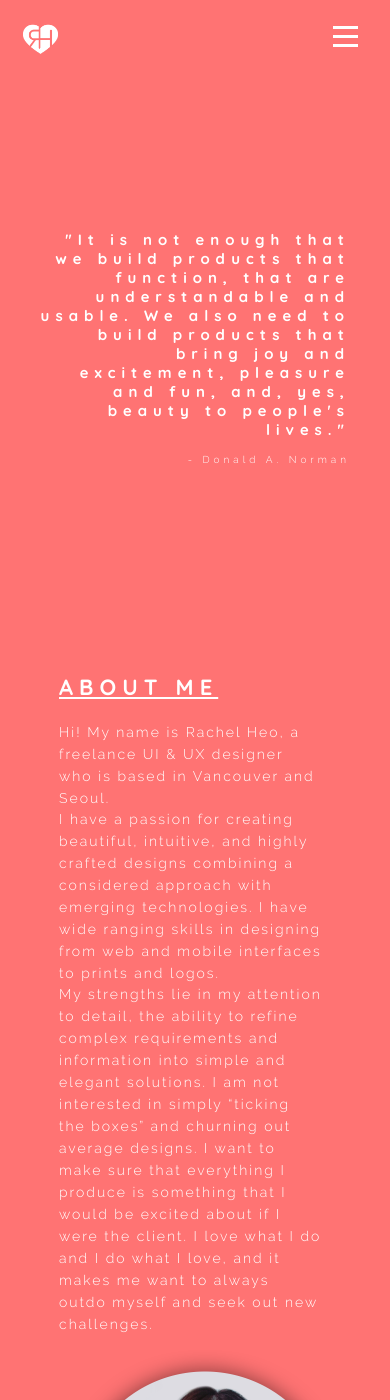
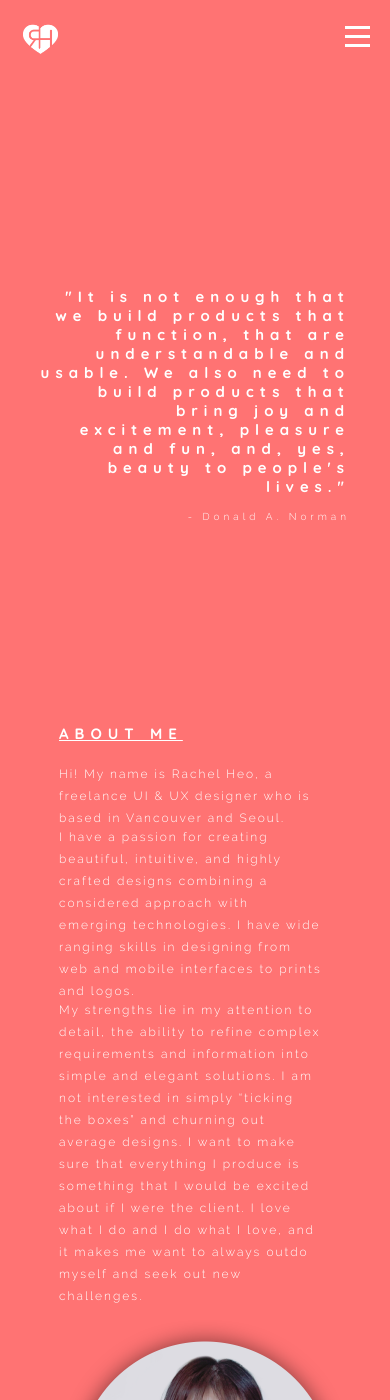
Before and after one commit to rachelheodesign/rachelheodesign.github.io, a Jekyll site: the page built from about.md, in a window 390 px wide and 1400 px high. Built offline with Jekyll 4.4.1, drawn with Linux system fonts in a browser that asks for light colours; nearby versions of some CDN libraries.

Commit message:
Change font sizes for smaller resolutions

```diff
--- a/assets/main.scss
+++ b/assets/main.scss
@@ -92,7 +92,6 @@ body {
       font-family: $base-subheading-font-family;
       color: $text-color;
       font-size: 12px;
-      // margin-left: 580px;
       display: flex;
       justify-content: flex-end;
       @media(max-width: 730px) {
@@ -114,17 +113,10 @@ body {
   margin-right: auto;
   width: 80%;
 
-  .about-heading {
-
-    // margin-left: 20px;
-
-  }
-
   .about-content {
 
     display: flex;
     justify-content: center;
-    // margin-right: 115px;
     margin-left: 20px;
     @media(max-width: 950px) {
       flex-direction: column;
@@ -136,6 +128,11 @@ body {
       font-family: $base-font-family;
       letter-spacing: 6px;
       margin-bottom: 35px;
+
+        @media(max-width: 730px) {
+          font-size: 15px;
+        }
+
     }
 
     .text {
@@ -155,9 +152,13 @@ body {
         margin-top: -15px;
         line-height: 22px;
         width: 600px;
+        @media(max-width: 730px) {
+          font-size: 13px;
+        }
+
         @media(max-width: 650px) {
           width: 90%;
-          font-size: 14px;
+          font-size: 12px;
         }
       }
 
@@ -166,8 +167,6 @@ body {
     .profile-image {
 
       align-self: center;
-      // margin-right: 39px;
-      // margin-top: -9px;
 
       img {
         height: 300px;
@@ -183,7 +182,6 @@ body {
 .services-container {
 
   margin-top: 150px;
-  // margin-left: 284px;
 
   font-family: $base-subheading-font-family;
   color: $text-color;
@@ -191,7 +189,7 @@ body {
   letter-spacing: 2px;
 
   .services-heading {
-    // margin-left: -5px;
+
     font-family: $base-font-family;
     color: $text-color;
     text-decoration: underline;
@@ -199,6 +197,10 @@ body {
     h2 {
       font-size: 22px;
       letter-spacing: 6px;
+
+      @media(max-width: 650px) {
+        font-size: 15px;
+      }
     }
   }
 
@@ -220,6 +222,7 @@ body {
     width: 50%;
     font-size: 15px;
     @media(max-width: 650px) {
+      font-size: 12px;
       width: 100%;
     }
   }
@@ -233,8 +236,6 @@ body {
 
   .design-pair {
     display: flex;
-    // justify-content: center;
-    // margin-left: -228px;
     margin-bottom: 75px;
     font-size: 15px;
     @media(max-width: 650px) {
@@ -467,6 +468,11 @@ body {
     z-index: 2;
     top: 0;
 
+    @media (max-width: 770px) {
+      position: initial;
+
+    }
+
     .dropdown-menu {
       position: absolute;
       top: 0;
@@ -521,6 +527,10 @@ body {
 
       margin-top: 20px;
       margin-right: 12px;
+
+      @media(max-width: 768px) {
+        margin-right: 0;
+      }
 
       &:hover {
         cursor: pointer;
@@ -732,8 +742,6 @@ body {
     background-color: $footer-background-color;
     width: 100%;
     height: 500px;
-    padding-left: 20px;
-    padding-right: 20px;
 
     .contact-container {
 
@@ -748,6 +756,11 @@ body {
         color: $text-color;
         margin-top: 100px;
         letter-spacing: 5px;
+
+        @media(max-width: 650px) {
+          font-size: 20px;
+        }
+
       }
 
       h4 {
@@ -756,6 +769,11 @@ body {
         color: $text-color;
         margin-top: 10px;
         letter-spacing: 3px;
+
+        @media(max-width: 650px) {
+          font-size: 14px;
+        }
+
       }
 
       .email {
@@ -766,6 +784,11 @@ body {
         margin-bottom: 30px;
         text-decoration: underline;
         letter-spacing: 2px;
+
+        @media(max-width: 650px) {
+          font-size: 15px;
+        }
+
       }
 
     }
@@ -813,6 +836,11 @@ body {
       color: $text-color;
       font-size: 9px;
       letter-spacing: 3px;
+
+      @media(max-width: 650px) {
+        font-size: 6px;
+      }
+
     }
 
   }
@@ -822,9 +850,3 @@ body {
 .is-fixed {
   position: fixed;
 }
-
-// * {
-  // background: #000 !important;
-  // color: #0f0 !important;
-  // outline: solid#f00 1px !important;
-// }
```
